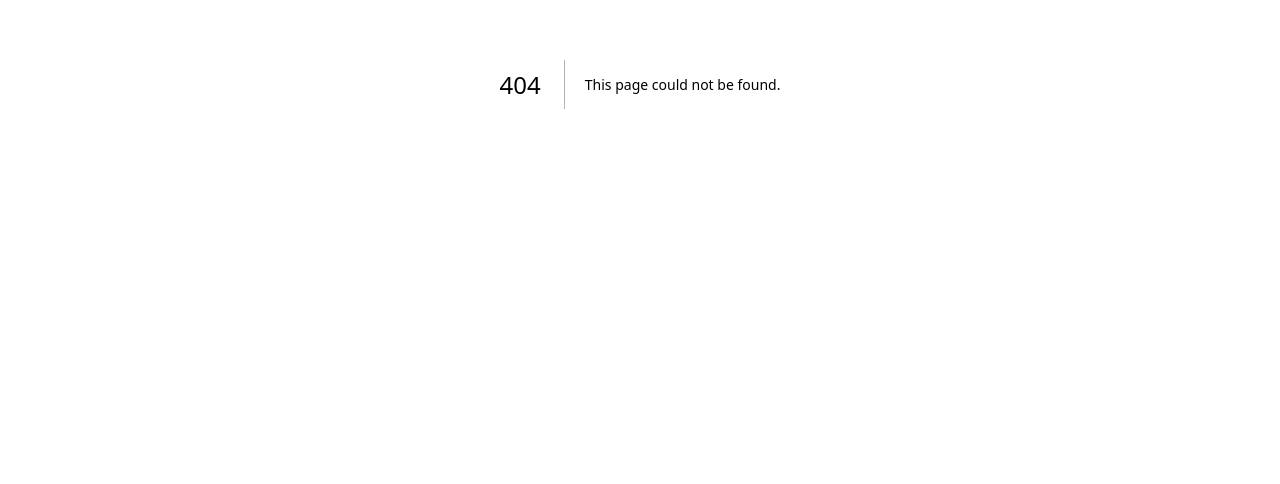
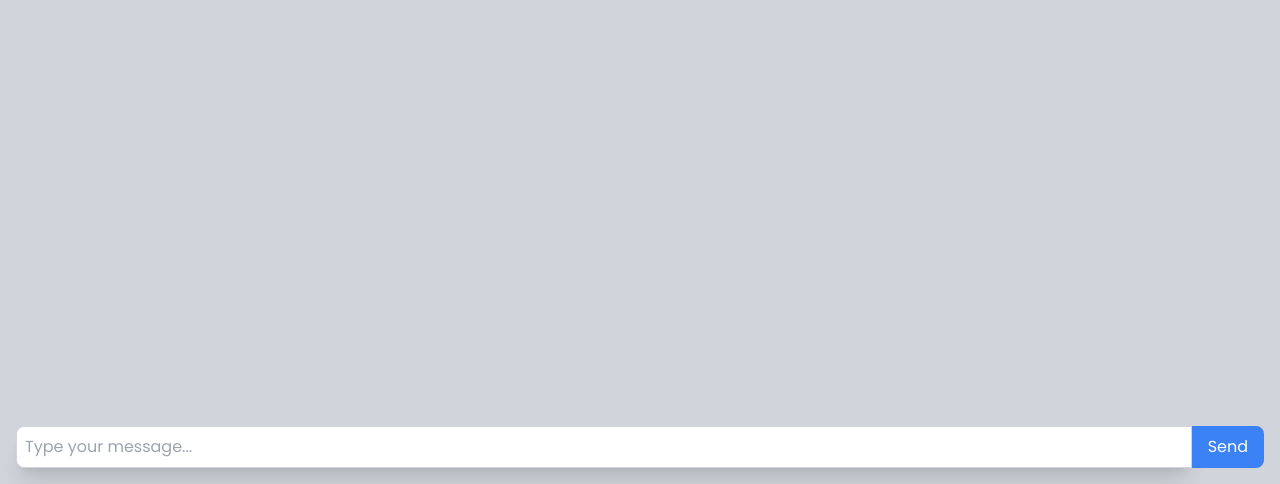
Before and after one commit to irfanseptian009/staylio-website, a Next.js app in the folder staylio/: page /chatbot/1 in a window 1280 px wide. Before the commit this address had no page. Shown: the part 316-800 px from the top of the page. Built offline with nearby package versions, Linux system fonts and the light colour scheme.

Commit message:
add chatbot for making staylioApp great

```diff
--- /dev/null
+++ b/staylio/src/app/chatbot/[bot]/page.tsx
@@ -0,0 +1,151 @@
+"use client";
+
+import { useState } from "react";
+import { GoogleGenerativeAI } from "@google/generative-ai";
+
+function Chatbot() {
+  const [messages, setMessages] = useState([]);
+  const [input, setInput] = useState("");
+
+  // Tambahkan informasi spesifik hotel di sini
+  const hotelContext = `
+    You are an AI customer support agent for the Grand Paradise Hotel, a luxurious beachfront resort located in Bali, Indonesia.
+
+    **Hotel Information**
+
+    * **Check-in/Check-out:**
+        * Standard check-in time is 2:00 PM.
+        * Standard check-out time is 12:00 PM.
+        * Early check-in and late check-out are subject to availability and may incur additional charges.
+    * **Room Types:**
+        * We offer Deluxe Rooms, Ocean View Suites, and Private Villas.
+        * All rooms feature modern amenities, including free Wi-Fi, air conditioning, and private balconies.
+    * **Amenities:**
+        * Guests enjoy access to our infinity pool, spa, fitness center, and private beach.
+        * We offer complimentary breakfast and 24-hour room service.
+    * **Dining:**
+        * Our on-site restaurants serve a variety of international and local cuisines.
+        * The Sunset Bar offers refreshing cocktails and stunning ocean views.
+    * **Transportation:**
+        * We provide airport transfers and shuttle services to nearby attractions for a fee.
+        * Free parking is available for guests.
+    * **Other Policies:**
+        * We are a pet-friendly hotel, but restrictions and fees may apply.
+        * All rooms are non-smoking.
+
+    Please use this information to answer guest inquiries accurately and provide a personalized experience.
+  `;
+
+  async function sendMessage() {
+    if (input.trim() === "") return;
+
+    setMessages([...messages, { role: "user", text: input }]);
+    setInput("");
+
+    const genAI = new GoogleGenerativeAI(process.env.NEXT_PUBLIC_API_KEY);
+    const model = genAI.getGenerativeModel({ model: "gemini-1.5-flash" });
+
+    const chatHistory = messages.map((message) => ({
+      role: message.role,
+      parts: [{ text: message.text }],
+    }));
+
+    const chat = model.startChat({
+      history: [{ role: "system", parts: [{ text: hotelContext }] }] // Tambahkan konteks hotel di awal
+        .concat(chatHistory)
+        .concat({ role: "user", parts: [{ text: input }] }),
+    });
+
+    try {
+      let result = await chat.sendMessage(input);
+      setMessages([
+        ...messages,
+        { role: "user", text: input },
+        { role: "model", text: result.response.text() },
+      ]);
+    } catch (error) {
+      console.error("Error:", error);
+    }
+  }
+
+  async function sendMessage() {
+    if (input.trim() === "") return;
+
+    setMessages([...messages, { role: "user", text: input }]);
+    setInput("");
+
+    const genAI = new GoogleGenerativeAI(process.env.NEXT_PUBLIC_API_KEY);
+    const model = genAI.getGenerativeModel({ model: "gemini-1.5-flash" });
+
+    const chatHistory = messages.map((message) => ({
+      role: message.role,
+      parts: [{ text: message.text }],
+    }));
+
+    const chat = model.startChat({
+      history: chatHistory.concat({ role: "user", parts: [{ text: input }] }),
+    });
+
+    try {
+      let result = await chat.sendMessage(input);
+      setMessages([
+        ...messages,
+        { role: "user", text: input },
+        { role: "model", text: result.response.text() },
+      ]);
+    } catch (error) {
+      console.error("Error:", error);
+    }
+  }
+
+  const handleInputChange = (event) => {
+    setInput(event.target.value);
+  };
+
+  const handleKeyPress = (event) => {
+    if (event.key === "Enter") {
+      sendMessage();
+    }
+  };
+
+  return (
+    <div className="flex flex-col h-screen ">
+      <div className="flex-grow overflow-y-auto p-4 bg-gray-300">
+        {messages.map((message, index) => (
+          <div
+            key={index}
+            className={`flex mb-4 ${
+              message.role === "user" ? "justify-end" : "justify-start"
+            }`}
+          >
+            <div
+              className={`p-4 rounded-lg max-w-xs lg:max-w-full lg:mx-28 ${
+                message.role === "user" ? "bg-blue-500 text-white" : "bg-gray-500"
+              }`}
+            >
+              {message.text}
+            </div>
+          </div>
+        ))}
+      </div>
+      <div className="flex p-4 bg-gray-300 border-t border-gray-300">
+        <input
+          type="text"
+          value={input}
+          onChange={handleInputChange}
+          onKeyPress={handleKeyPress}
+          placeholder="Type your message..."
+          className="flex-grow p-2 border text-black border-gray-300 rounded-l-lg focus:outline-none focus:ring-2 shadow-xl focus:ring-blue-500"
+        />
+        <button
+          onClick={sendMessage}
+          className="px-4 py-2 bg-blue-500 text-white rounded-r-lg hover:bg-blue-700 focus:outline-none focus:ring-2 focus:ring-blue-500"
+        >
+          Send
+        </button>
+      </div>
+    </div>
+  );
+}
+
+export default Chatbot;
--- a/staylio/src/app/page.tsx
+++ b/staylio/src/app/page.tsx
@@ -1,9 +1,5 @@
 import Image from "next/image";
 
 export default function Home() {
-  return (
-    <main className="flex min-h-screen bg-white">
-
-    </main>
-  );
+  return <main className="flex min-h-screen ">hallo</main>;
 }
```
Also changed, not shown: staylio/package.json (+6 -5 lines), 2 other files (tests, documents, lock files or other folders).
